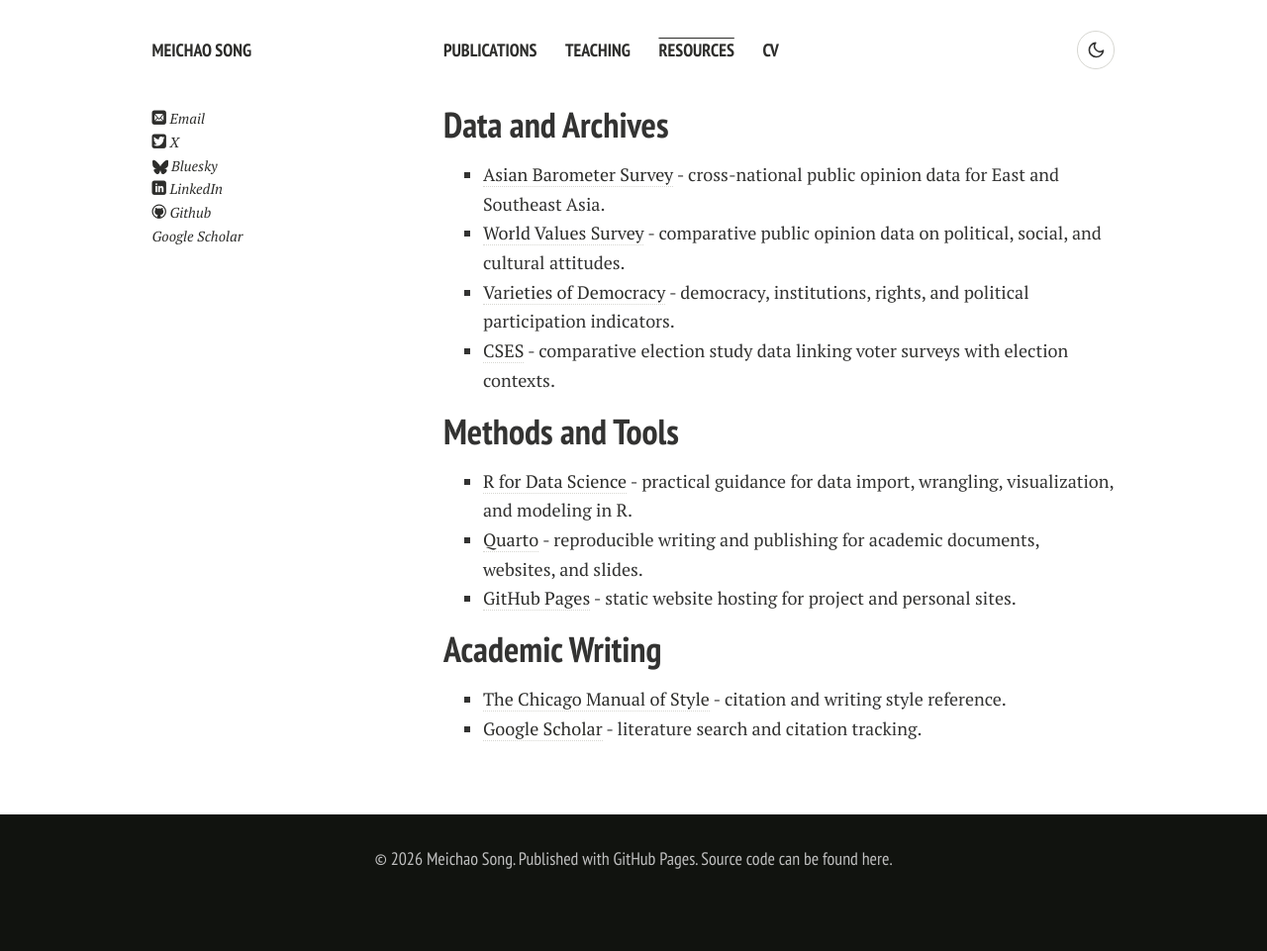
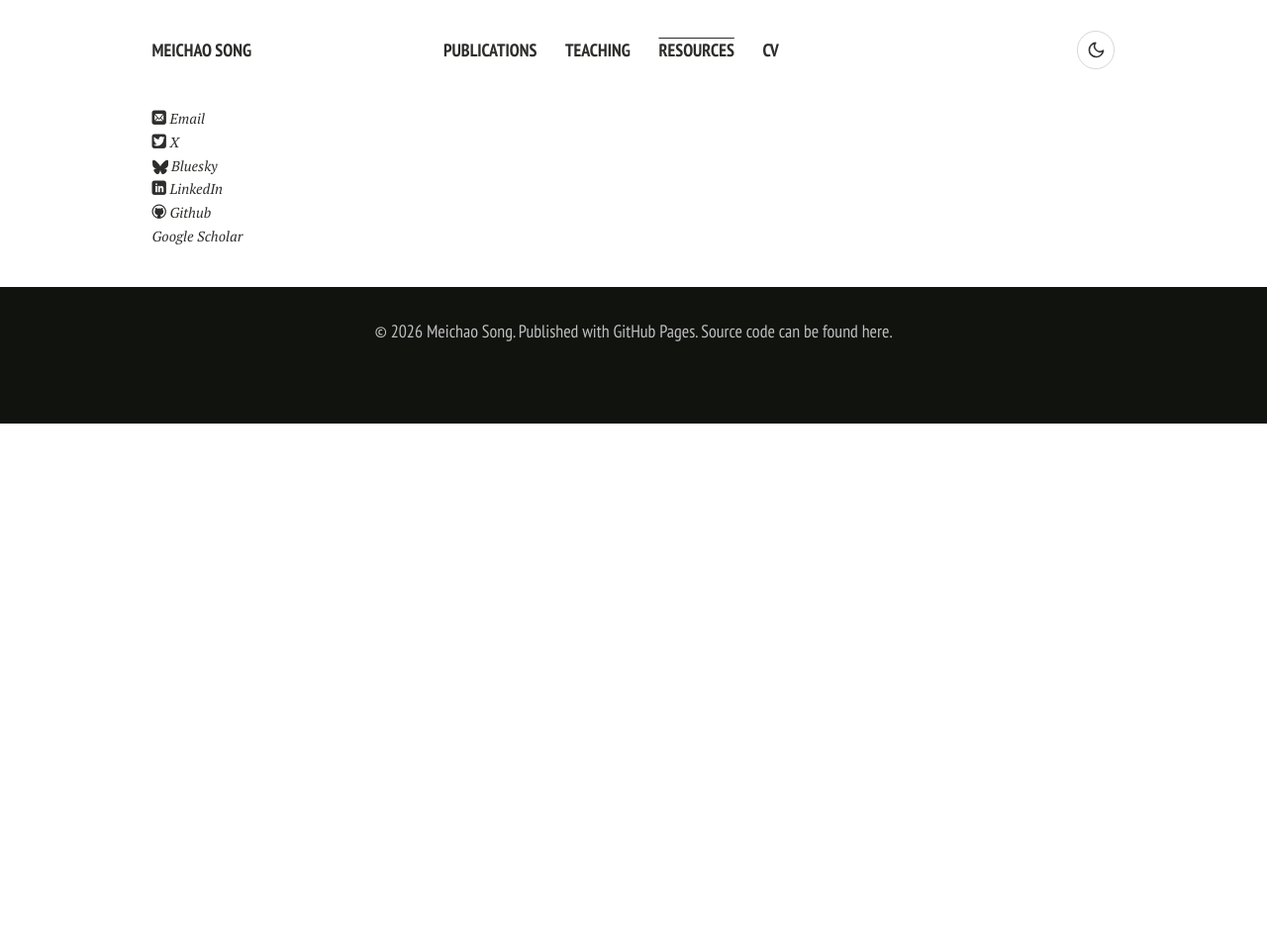
Before and after one commit to MeichaoPoliSci/MeichaoCV202606, a Jekyll site: the page built from resources.md, in a window 1280 px wide. Shown: the whole page at 99% size. Built offline with Jekyll 4.4.1, drawn with Linux system fonts in a browser that asks for light colours; nearby versions of some CDN libraries; comment, search, counter and statistics services are not loaded; a style sheet for code colours, icons or effects is not loaded; after the commit the page ends 900 px from its top, so only the background shows below that.

Commit message:
Update resources.md

```diff
--- a/resources.md
+++ b/resources.md
@@ -3,21 +3,3 @@ layout: page
 permalink: /resources/index.html
 title: Resources
 ---
-
-## Data and Archives
-
-- [Asian Barometer Survey](https://www.asianbarometer.org/) - cross-national public opinion data for East and Southeast Asia.
-- [World Values Survey](https://www.worldvaluessurvey.org/) - comparative public opinion data on political, social, and cultural attitudes.
-- [Varieties of Democracy](https://www.v-dem.net/) - democracy, institutions, rights, and political participation indicators.
-- [CSES](https://cses.org/) - comparative election study data linking voter surveys with election contexts.
-
-## Methods and Tools
-
-- [R for Data Science](https://r4ds.hadley.nz/) - practical guidance for data import, wrangling, visualization, and modeling in R.
-- [Quarto](https://quarto.org/) - reproducible writing and publishing for academic documents, websites, and slides.
-- [GitHub Pages](https://pages.github.com/) - static website hosting for project and personal sites.
-
-## Academic Writing
-
-- [The Chicago Manual of Style](https://www.chicagomanualofstyle.org/) - citation and writing style reference.
-- [Google Scholar](https://scholar.google.com/) - literature search and citation tracking.
```
